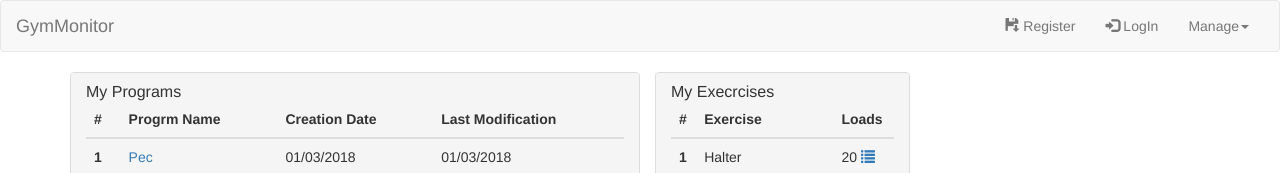
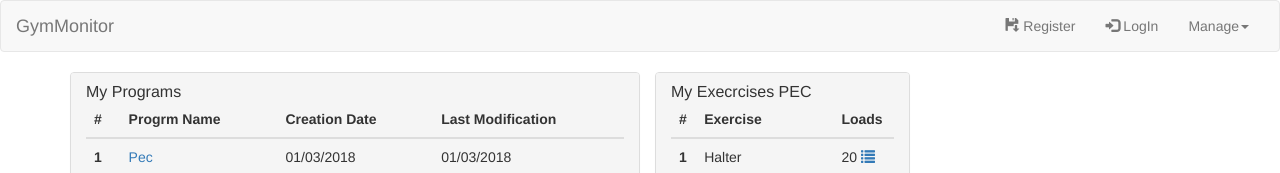
Before and after one commit to AitBenOm/GymMonitor, an Angular app in the folder src/webapp/: page /program/0 in a window 1280 px wide. Shown: the top 173 px of the page. Built offline with nearby package versions, Linux system fonts and the light colour scheme.

Commit message:
add Load

```diff
--- a/src/webapp/src/app/exercise/exercise.component.html
+++ b/src/webapp/src/app/exercise/exercise.component.html
@@ -4,9 +4,9 @@
       <h3 class="panel-title">My progression </h3>
       <br>
       <div >
-        <a href="#" class="list-group-item disabled">
+        <h5 class="list-group-item disabled">
           {{exercise.name}}
-        </a>
+        </h5>
         <ul class="list-group">
           <li class="list-group-item" *ngFor="let load of exercise.loads">
             <span class="badge">{{load.dateModification}}</span>
--- a/src/webapp/src/app/program/program-detail/program-detail.component.html
+++ b/src/webapp/src/app/program/program-detail/program-detail.component.html
@@ -1,7 +1,7 @@
 <div class="wrapper">
   <div id="tasksPanel" class="panel panel-default">
     <div class="panel-heading" *ngIf="program.exercises!=null;">
-      <h3 class="panel-title">My Execrcises</h3>
+      <h3 class="panel-title">My Execrcises         {{   program.name| uppercase}}</h3>
       <table class="table">
         <thead>
         <tr>
```
